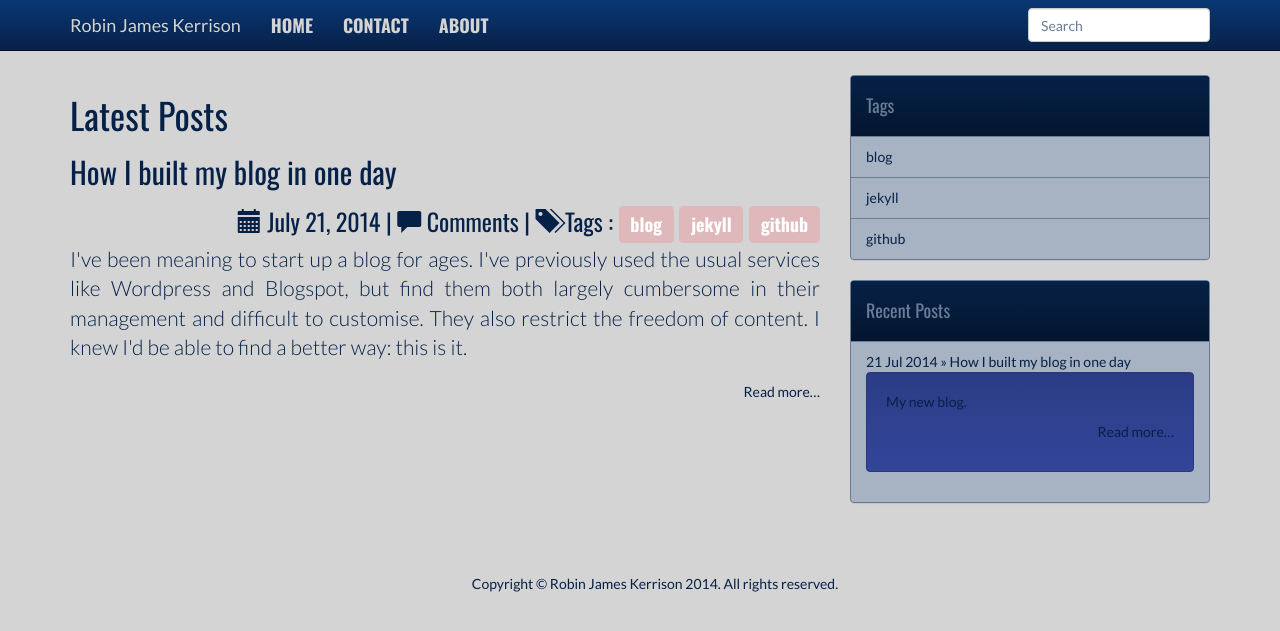
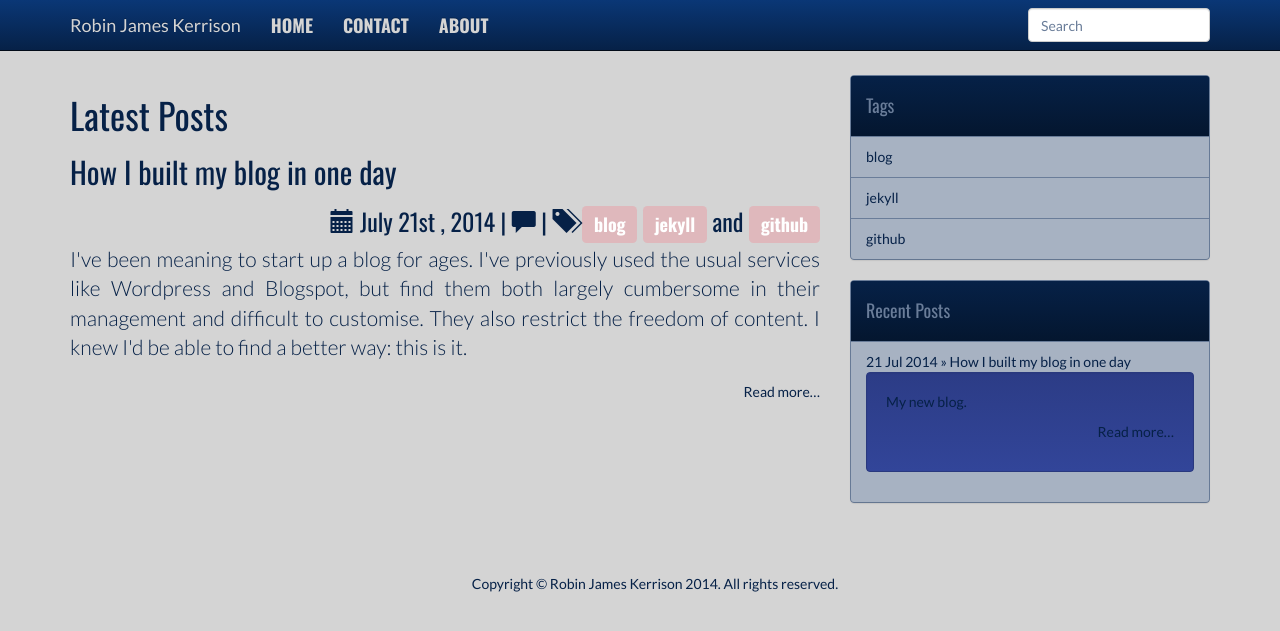
Before and after one commit to rjkerrison/2014-blog, a Jekyll site: the page built from index.html, in a window 1280 px wide. Shown: the top 631 px of the page. Built offline with Jekyll 4.4.1, drawn with Linux system fonts in a browser that asks for light colours; nearby versions of some CDN libraries; library files that are not in the unit come from our copies; Markdown is read by kramdown in place of the engine named in the settings; comment, search, counter and statistics services are not loaded.

Commit message:
Changing Format of Post info on main page

```diff
--- a/index.html
+++ b/index.html
@@ -7,11 +7,30 @@ title: "Robin James Kerrison"
 <article>
     <h2><a href="{{ post.url }}">{{ post.title }}</a></h2>
 	<h3 class="text-right">
-	  <span class="glyphicon glyphicon-calendar"></span> {{ post.date | date: "%B %e, %Y" }}
-	  |
-	  <span class="glyphicon glyphicon-comment"></span>
-	  <a href="{{site.url}}{{ post.url }}#disqus_thread" data-disqus-identifier="{{ post.url }}">Comments</a>
-	  | <span class="glyphicon glyphicon-tags"></span> Tags :{% for tag in post.tags %} <a class="btn label label-info" href="{{ site-url}}/tags/{{ tag }}" rel="tooltip" title="View posts tagged with &quot;{{ tag }}&quot;">{{ tag }}</a>  {% if forloop.last != true %} {% endif %} {% endfor %}
+		<span class="glyphicon glyphicon-calendar"></span>
+		<!-- Whitespace added for readability -->
+		{% assign d = post.date | date: "%-d"  %}
+		{{ post.date | date: "%B" }}
+		{% case d %}
+		  {% when '1' or '21' or '31' %}{{ d }}st
+		  {% when '2' or '22' %}{{ d }}nd
+		  {% when '3' or '23' %}{{ d }}rd
+		  {% else %}{{ d }}th
+		  {% endcase %},
+		{{ post.date | date: "%Y" }}
+		|
+		<span class="glyphicon glyphicon-comment"></span>
+		<a href="{{site.url}}{{ post.url }}#disqus_thread" data-disqus-identifier="{{ post.url }}"></a>
+		|
+		<span class="glyphicon glyphicon-tags"></span>
+		{% for tag in post.tags %}
+			{% if forloop.last == true %}
+			{% if forloop.first == false %}
+				and
+			{% endif %}
+			{% endif %}
+			<a class="btn label label-info" href="{{ site.url }}/tags/{{ tag }}" title="View posts tagged with &quot;{{ tag }}&quot;">{{ tag }}</a>
+		{% endfor %}
 	</h3>
 	<p>
 		{{ post.excerpt }}
```
